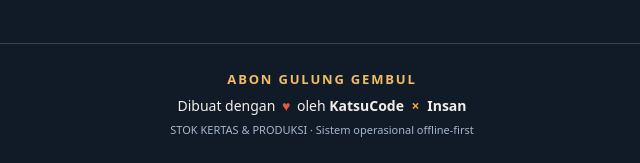
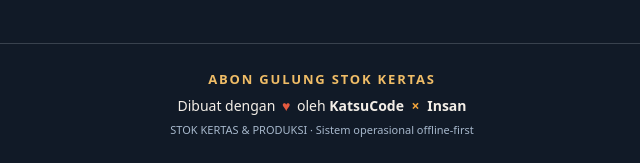
Before and after one commit to katsucodeid/abongulungstok, a plain HTML site: page frontend/index.html in a window 1280 px wide. Shown: the part 673-836 px from the top of the page, 318-958 px from the left. Drawn offline with Linux system fonts and the light colour scheme.

Commit message:
Complete Abon Gulung product branding in app footer

```diff
--- a/frontend/index.html
+++ b/frontend/index.html
@@ -585,4 +585,4 @@ button{background:var(--accent);color:#fff;box-shadow:none}
 <p class="hint">Riwayat versi hanya berasal dari repository Abon Gulung Stok Kertas.</p>
 <p id="changeLogStatus" class="muted">Riwayat versi khusus Abon Gulung.</p><div id="changeLogList"></div>
 <button class="secondary" onclick="loadAbout()">↻ Muat ulang informasi versi</button>
-</div></section></main><section id="updateProgress" class="hidden" role="status" aria-live="polite"><div class="update-progress-card"><div class="update-spinner"></div><h2 id="updateProgressTitle">Memperbarui aplikasi</h2><p id="updateProgressMessage" class="muted">Mencadangkan data dan menyiapkan pembaruan…</p><div><span class="update-pulse"></span><span class="update-pulse"></span><span class="update-pulse"></span></div></div></section><footer class="app-footer"><div class="footer-brand">ABON GULUNG GEMBUL</div><div class="footer-credit">Dibuat dengan <span aria-label="cinta">♥</span> oleh <strong>KatsuCode</strong> <span class="footer-x">×</span> <strong>Insan</strong></div><div class="footer-note">STOK KERTAS & PRODUKSI · Sistem operasional offline-first</div></footer><script src="config.js"></script><script src="app.js"></script></body></html>
+</div></section></main><section id="updateProgress" class="hidden" role="status" aria-live="polite"><div class="update-progress-card"><div class="update-spinner"></div><h2 id="updateProgressTitle">Memperbarui aplikasi</h2><p id="updateProgressMessage" class="muted">Mencadangkan data dan menyiapkan pembaruan…</p><div><span class="update-pulse"></span><span class="update-pulse"></span><span class="update-pulse"></span></div></div></section><footer class="app-footer"><div class="footer-brand">ABON GULUNG STOK KERTAS</div><div class="footer-credit">Dibuat dengan <span aria-label="cinta">♥</span> oleh <strong>KatsuCode</strong> <span class="footer-x">×</span> <strong>Insan</strong></div><div class="footer-note">STOK KERTAS & PRODUKSI · Sistem operasional offline-first</div></footer><script src="config.js"></script><script src="app.js"></script></body></html>
```
